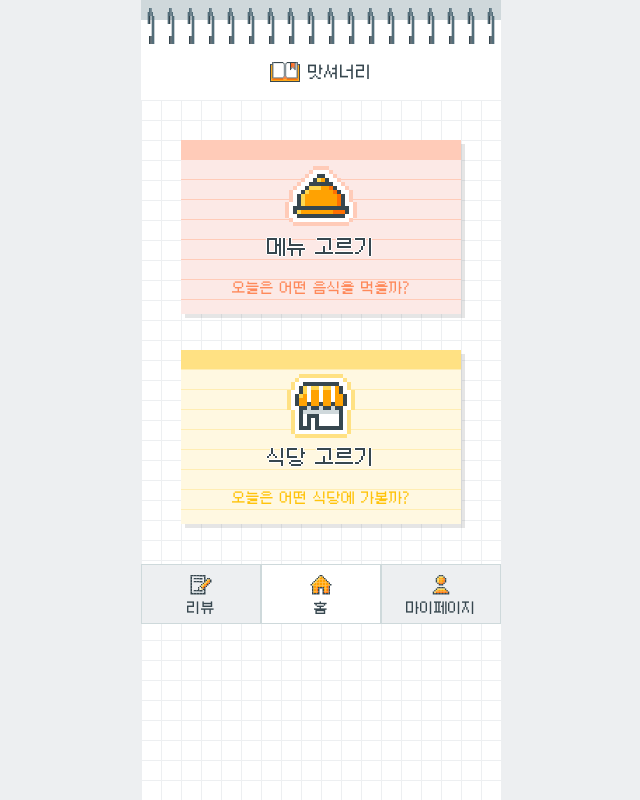
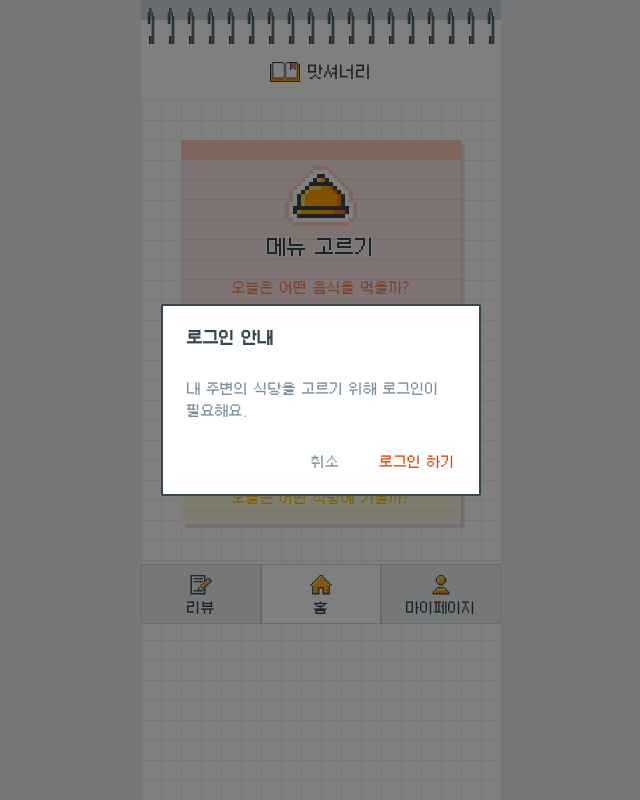
Before and after one commit to bside-4team/4team-client, a Next.js app: page / in a window 1280 px wide. Both pictures are taken after a click on the button 640 px from the left and 406 px from the top of the page. Shown: the whole page, without its empty margins (319-959 px from the left). Built offline with nearby package versions, Linux system fonts and the light colour scheme.

Commit message:
[KB-113] feature: Dialog Modal 추가

```diff
--- a/src/app/page.tsx
+++ b/src/app/page.tsx
@@ -8,11 +8,26 @@ import * as S from './page.styled';
 import HomeIcon from '@/assets/logo/home.svg';
 import MypageIcon from '@/assets/logo/my-page.svg';
 import ReviewIcon from '@/assets/logo/review.svg';
+import { MODAL_TYPES } from '@/components/Modal/GlobalModal';
+import useModal from '@/components/Modal/GlobalModal/hooks/useModal';
 import { usePathname, useRouter } from 'next/navigation';
 
 export default function Home() {
   const pathName = usePathname();
   const router = useRouter();
+  const { openModal, closeModal } = useModal();
+
+  const loginInfoModal = () => {
+    openModal(MODAL_TYPES.dialog, {
+      title: '로그인 안내',
+      message: '내 주변의 식당을 고르기 위해\n로그인이 필요해요.',
+      handleConfirm: () => router.push('/login'),
+      handleClose: () => closeModal(MODAL_TYPES.dialog),
+      cancelText: '취소',
+      confirmText: '로그인 하기',
+      needClose: true,
+    });
+  };
 
   return (
     <>
@@ -24,7 +39,12 @@ export default function Home() {
           subject={'menu'}
           clickEvent={() => router.push('select-menu')}
         />
-        <CPickerButton title={'식당 고르기'} desc={'오늘은 어떤 식당에 가볼까?'} subject={'restaurant'} />
+        <CPickerButton
+          title={'식당 고르기'}
+          desc={'오늘은 어떤 식당에 가볼까?'}
+          subject={'restaurant'}
+          clickEvent={() => loginInfoModal()}
+        />
       </S.MainContent>
 
       <S.NavContainer>
--- /dev/null
+++ b/src/components/Modal/DialogModal/index.tsx
@@ -0,0 +1,78 @@
+import { useEffect, useState } from 'react';
+import * as S from './page.styled';
+
+export interface DialogModalProps {
+  title: string;
+  message?: string;
+  cancelText?: string;
+  confirmText?: string;
+  handleClose?: (...arg: any[]) => any;
+  handleConfirm: (...arg: any[]) => any;
+  needClose?: boolean;
+}
+
+export default function DialogModal({
+  title,
+  message,
+  cancelText,
+  confirmText = '확인',
+  handleClose,
+  handleConfirm,
+  needClose,
+}: DialogModalProps) {
+  const [animate, setAnimate] = useState(false);
+
+  const onClose = () => {
+    setAnimate(false);
+
+    if (handleClose) {
+      setTimeout(() => {
+        handleClose();
+      }, 100);
+    }
+  };
+
+  const onConfirm = () => {
+    setAnimate(false);
+
+    if (needClose) onClose();
+
+    if (handleConfirm) {
+      setTimeout(() => {
+        handleConfirm();
+      }, 100);
+    }
+  };
+
+  useEffect(() => {
+    setAnimate(true);
+  }, []);
+
+  return (
+    <S.Overlay $visible={animate}>
+      <S.Container $visible={animate}>
+        <S.TextContainer>
+          <S.Title>{title}</S.Title>
+          {message && <S.Message>{message}</S.Message>}
+        </S.TextContainer>
+
+        <S.ButtonContainer>
+          <>
+            {cancelText && (
+              <S.Button
+                $isSecondary={true}
+                onClick={() => {
+                  if (onClose) onClose();
+                }}
+              >
+                {cancelText}
+              </S.Button>
+            )}
+
+            <S.Button onClick={onConfirm}>{confirmText}</S.Button>
+          </>
+        </S.ButtonContainer>
+      </S.Container>
+    </S.Overlay>
+  );
+}
--- /dev/null
+++ b/src/components/Modal/DialogModal/page.styled.ts
@@ -0,0 +1,103 @@
+'use client';
+
+import styled, { css, keyframes } from 'styled-components';
+
+export const fadeIn = keyframes`
+  0% {
+    opacity: 0;
+  }
+  100% {
+    opacity: 1;
+  }
+`;
+
+export const fadeOut = keyframes`
+  0% {
+    opacity: 1;
+  }
+  100% {
+    opacity: 0;
+  }
+`;
+
+const modalSettings = ($visible: boolean) => css`
+  visibility: ${$visible ? 'visible' : 'hidden'};
+  z-index: 15;
+  animation: ${$visible ? fadeIn : fadeOut} 0.25s ease-in-out;
+  transition: visibility 0.25s ease-in-out;
+`;
+
+export const Overlay = styled.div<{
+  $visible: boolean;
+  zIndex?: number;
+}>`
+  position: fixed;
+  top: 0;
+  left: 0;
+  bottom: env(safe-area-inset-bottom);
+  right: 0;
+  background-color: rgba(0, 0, 0, 0.5);
+
+  width: 100%;
+  height: -webkit-fill-available;
+  display: flex;
+  align-items: center;
+  justify-content: center;
+  z-index: ${({ zIndex }) => zIndex ?? '30'};
+
+  ${({ $visible }) => modalSettings($visible)}
+`;
+
+export const Container = styled.div<{ $visible: boolean }>`
+  max-width: 320px;
+  width: 100%;
+  height: auto;
+  border-radius: 2px;
+  border: 2px solid ${({ theme }) => theme.colors.neutral.bg80};
+  z-index: 100;
+  display: flex;
+  flex-direction: column;
+  justify-content: space-between;
+  background-color: ${({ theme }) => theme.colors.white};
+  ${({ $visible }) => modalSettings($visible)}
+
+  @media screen and (max-width: 320px) {
+    max-width: calc(100vw - 40px);
+  }
+`;
+
+export const TextContainer = styled.div``;
+
+export const Title = styled.div`
+  padding: 24px;
+  font-size: 16px;
+  font-style: normal;
+  font-weight: 700;
+  line-height: 100%;
+`;
+
+export const Message = styled.p`
+  padding: 8px 24px;
+  font-size: 14px;
+  font-style: normal;
+  font-weight: 400;
+  line-height: 160%;
+  color: ${({ theme }) => theme.colors.neutral.bg40};
+`;
+
+export const ButtonContainer = styled.div`
+  padding: 8px;
+  display: flex;
+  align-items: center;
+  justify-content: flex-end;
+  gap: 8px;
+`;
+
+export const Button = styled.button<{ $isSecondary?: boolean }>`
+  padding: 8px 16px;
+  height: 48px;
+  font-size: 14px;
+  font-style: normal;
+  font-weight: 400;
+  color: ${({ $isSecondary, theme }) => ($isSecondary ? theme.colors.neutral.bg40 : theme.colors.secondary.o70)};
+`;
--- a/src/components/Modal/GlobalModal/index.tsx
+++ b/src/components/Modal/GlobalModal/index.tsx
@@ -3,10 +3,12 @@ import { ComponentProps, FunctionComponent, useEffect } from 'react';
 import useModal from './hooks/useModal';
 
 const ExampleModal = loadable(() => import('../ExampleModal'), { ssr: false });
+const DialogModal = loadable(() => import('../DialogModal'), { ssr: false });
 
 // 사용할 모달 컴포넌트들을 담은 Object
 export const MODAL_TYPES = {
   example: ExampleModal as FunctionComponent<ComponentProps<typeof ExampleModal>>,
+  dialog: DialogModal as FunctionComponent<ComponentProps<typeof DialogModal>>,
 };
 
 export default function GlobalModal() {
@@ -14,15 +16,10 @@ export default function GlobalModal() {
 
   useEffect(() => {
     if (modals?.length > 0) {
-            document.body.style.cssText = `
-      position: fixed;
-      top: -${window.scrollY}px;
-      overflow-y: scroll;
-      width: 100%;`;
+      document.body.style.overflow = 'hidden';
+
       return () => {
-                const scrollY = document.body.style.top;
-                document.body.style.cssText = '';
-                window.scrollTo(0, parseInt(scrollY || '0', 10) * -1);
+        document.body.style.overflow = 'unset';
       };
     }
   }, [modals]);
```
Lines whose indentation alone changed are shown as unchanged.
